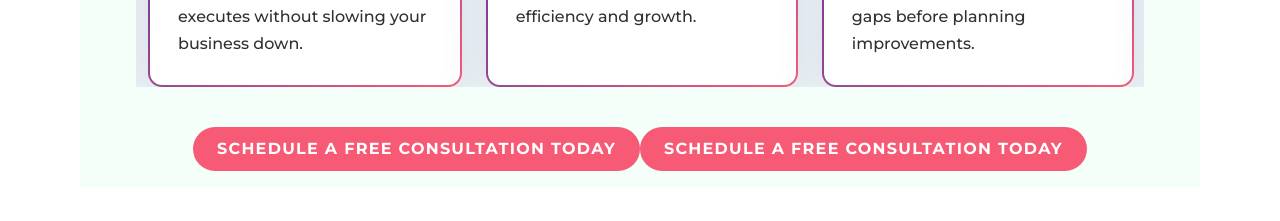
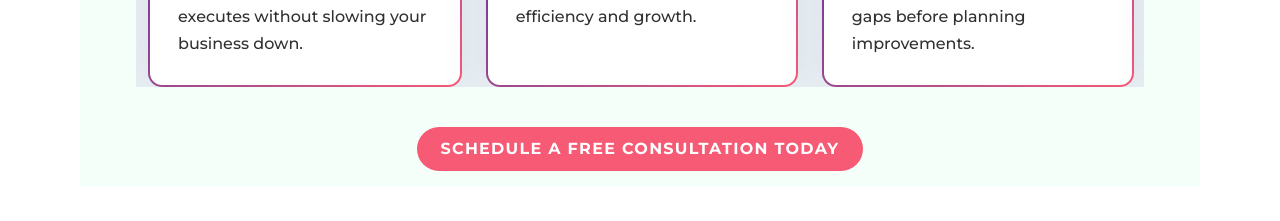
Before and after one commit to pushpesh-zuzu/humansofweb, a Next.js app: page /platform-expertise in a window 1280 px wide. Shown: the part 4161-4382 px from the top of the page. Built offline with nearby package versions, Linux system fonts and the light colour scheme; no server answers.

Commit message:
remove duplicate button from industry-expertise

```diff
--- a/src/app/components/IndustryExpertise/MainPage/HowWeWork/HowWeWork.jsx
+++ b/src/app/components/IndustryExpertise/MainPage/HowWeWork/HowWeWork.jsx
@@ -8,8 +8,8 @@ import PaddingWrapper2 from "../../../common/Container/PaddingWrapper2";
 // import GetCtaButton from "../../CtaButtons/GetCtaButton";
 import H2HeadingWrapper from "@/app/components/common/Container/H2HeadingWrapper";
 import GetProposalModal from "@/app/components/common/GetProposalModal/GetProposalModal";
-import GetCtaButton from "@/app/components/common/CtaButtons/GetCtaButton";
-import { GetYourFreeConsultationButton } from "@/app/components/common/CtaButtons";
+// import GetCtaButton from "@/app/components/common/CtaButtons/GetCtaButton";
+// import { GetYourFreeConsultationButton } from "@/app/components/common/CtaButtons";
 
 
 const HowWeWork = ({
@@ -169,10 +169,10 @@ const HowWeWork = ({
                 >
                   {ctaText}
                 </button>
-                <GetYourFreeConsultationButton
+                {/* <GetYourFreeConsultationButton
                   text={ctaText}
                   href={ctaHref}
-                />
+                /> */}
               </div>
             </div>
           </div>
```
